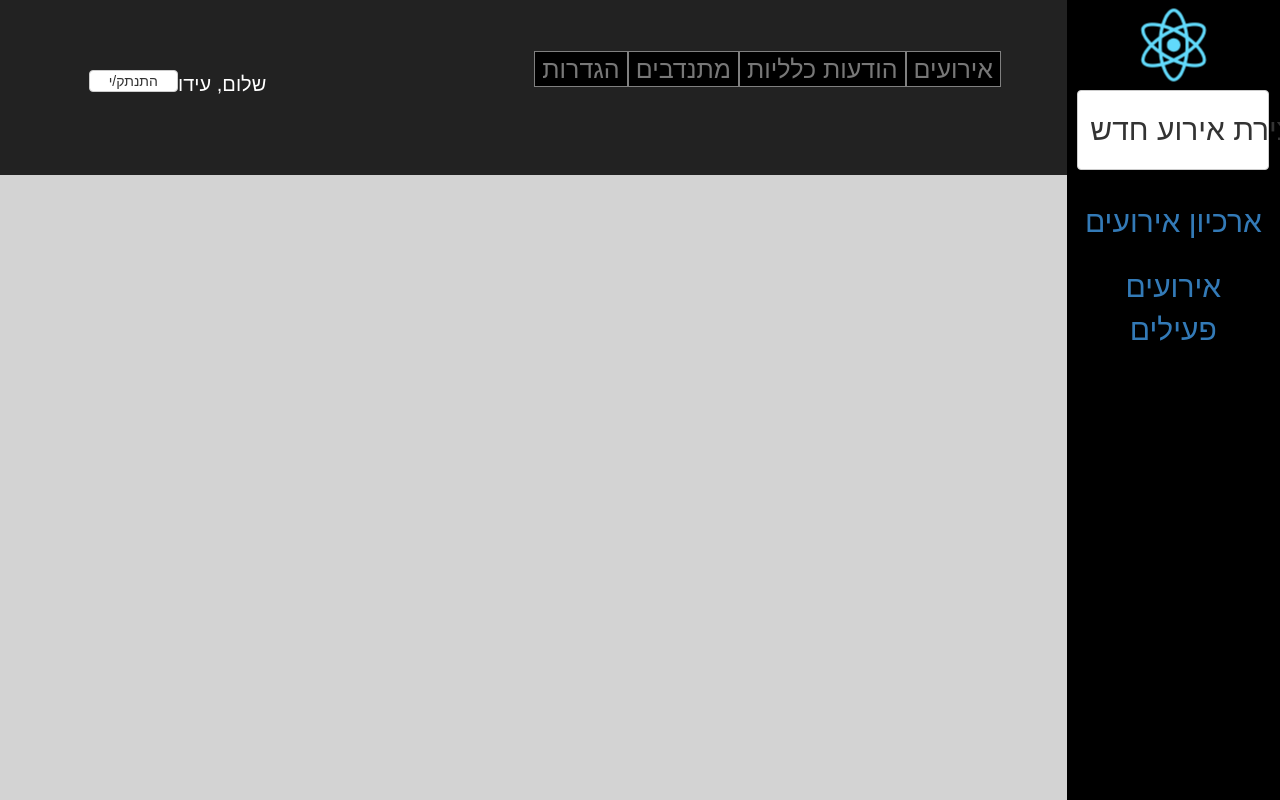
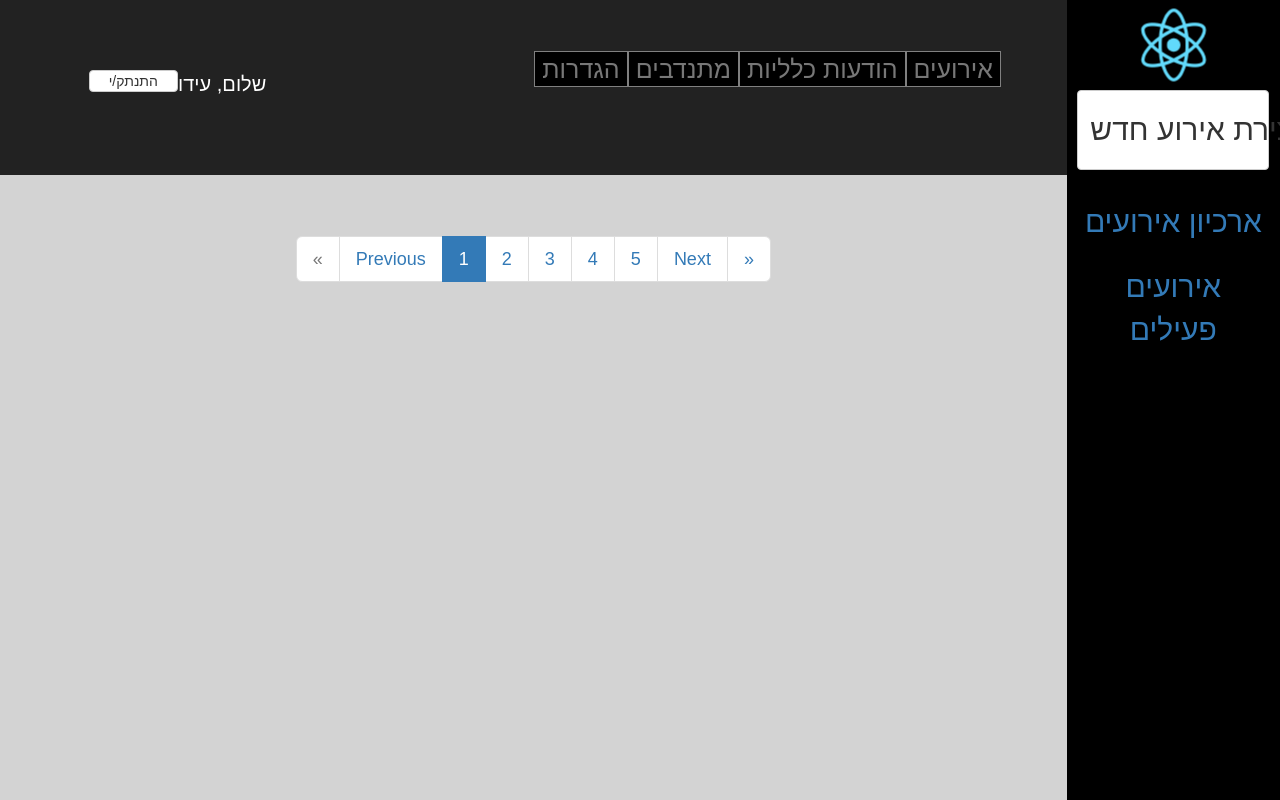
Before and after one commit to ekabelly/adminInterface, a React (Create React App) app: page / in a window 1280 px wide. Shown: the top 800 px of the page. Built offline with nearby package versions, Linux system fonts and the light colour scheme; no server answers.

Commit message:
added pagination. still not complete

```diff
--- a/src/layout/components/events.js
+++ b/src/layout/components/events.js
@@ -19,7 +19,13 @@ export default class Evens extends React.Component {
 	}
 
 	shouldComponentUpdate(nextProps, nextState){
-		return this.state.data.length !== nextState.data.length;
+		if (this.state.data.length !== nextState.data.length) {
+			return true;
+		}
+		if (nextState.page !== this.state.page) {
+			return true
+		}
+		return false;
 	}
 
 	dataHandler(){
@@ -29,6 +35,14 @@ export default class Evens extends React.Component {
 		return null;
 	}
 
+	changePage(change){
+		console.log(change);
+		if (this.state.page === 1 && change < 1) {
+			return;
+		}
+		this.setState({page:change});
+	}
+
 	render(){
 		return (<div className="eventsContainer" id="appHeight"><br/>
 		<div className="container-fluid tableContainer">
@@ -36,7 +50,7 @@ export default class Evens extends React.Component {
 					{this.dataHandler()}
 			</div>
 			<div className="col-md-12 col-sm-12 col-xs-12 container-fluid padding">
-					<Pagination  />
+					<Pagination changePage={change=>this.changePage(change)} page={this.state.page} dataCount={this.state.data.length}  />
 			</div>
 		</div>
 		</div>);
--- a/src/layout/components/pagination.js
+++ b/src/layout/components/pagination.js
@@ -1,7 +1,34 @@
 import React from 'react';
 
 export default class Pagination extends React.Component {
+
+
 	render(){
-		return <div></div>;
+		let page = this.props.page;
+		if (this.props.page === 1 || this.props.page === 2) page = 3;
+
+		return (<div>
+			<nav aria-label="Page navigation">
+			  	<ul className="pagination-lg pagination">
+			    	<li className={this.props.page === 1 ? 'disabled' : ""}>
+				      	<a onClick={()=>this.props.changePage(1)} className="pointer" aria-label="Previous">
+				        	<span aria-hidden="true">&laquo;</span>
+				      	</a>
+				    </li>
+				    <li><a onClick={()=>this.props.changePage(this.props.page-1)} className="pointer">Previous</a></li>
+			    	<li className={this.props.page === 1 ? 'active' : ''}><a onClick={()=>this.props.changePage(page-2)} className="pointer">{page-2}</a></li>
+					<li className={this.props.page === 2 ? 'active' : ''}><a onClick={()=>this.props.changePage(page-1)} className="pointer">{page-1}</a></li>
+					<li className={this.props.page > 2 ? 'active' : ''}><a className="active pointer">{page}</a></li>
+					<li><a onClick={()=>this.props.changePage(page+1)} className="pointer">{page+1}</a></li>
+					<li><a onClick={()=>this.props.changePage(page+2)} className="pointer">{page+2}</a></li>
+			    	<li><a onClick={()=>this.props.changePage(this.props.page+1)} className="pointer">Next</a></li>
+			    	<li>
+			      		<a className="pointer" aria-label="Next">
+			        		<span aria-hidden="true">&raquo;</span>
+			      		</a>
+			    	</li>
+			  	</ul>
+			</nav>
+		</div>);
 	}
 }
--- a/src/layout/css/events.css
+++ b/src/layout/css/events.css
@@ -42,3 +42,7 @@ table {
 	height: 875px;
 	overflow-y: scroll;
 }
+
+.pointer {
+	cursor: pointer;
+}
```
